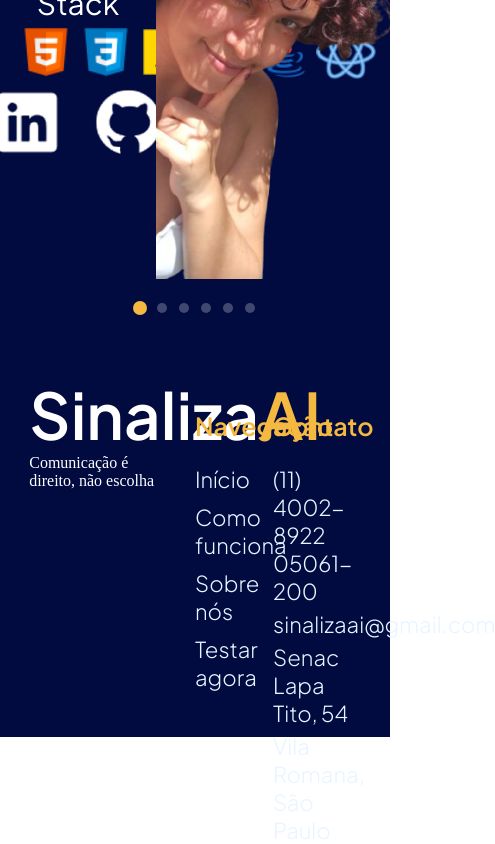
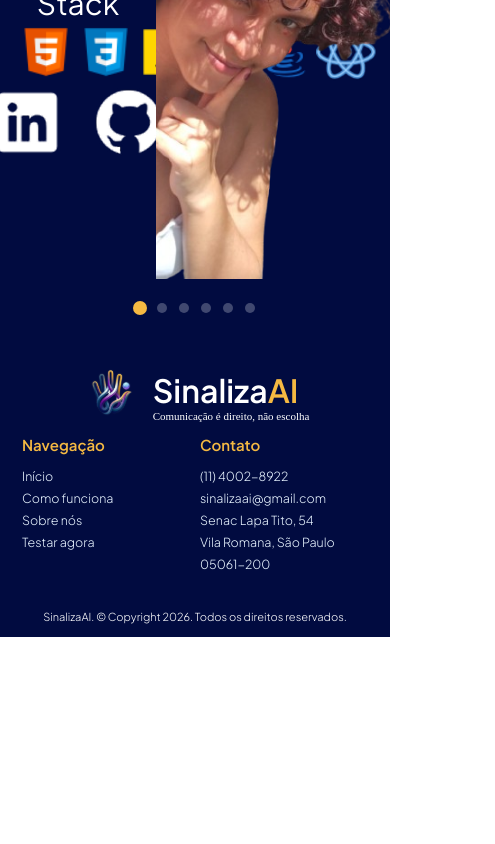
Before and after one commit to SinalizaAI/Front_end, a React (Vite) app: page /pages/Sobre_Equipe in a window 390 px wide. Shown: the part 1030-1874 px from the top of the page, 495 px wide, since content can reach past the window. After the commit the page ends 1667 px from the top, so only its background shows below. Built offline with nearby package versions, Linux system fonts and the light colour scheme; a web font is replaced by a local one.

Commit message:
Footer responsivity

```diff
--- a/src/components/Footer.jsx
+++ b/src/components/Footer.jsx
@@ -14,8 +14,10 @@ function Footer({ semRadius }) {
     <footer
       className={`${styles.footer_sec} ${semRadius ? styles.sem_radius : ""}`}
     >
+      <div className={styles.footer_main}>
         <div className={styles.logo_cont}>
-        <Link to={"/"}
+          <Link
+            to={"/"}
             className={styles.logo_container}
             onClick={() => scrollToSection("inicio")}
           >
@@ -47,12 +49,18 @@ function Footer({ semRadius }) {
           <div className={styles.cont_t}>
             <h2>Contato</h2>
             <div className={styles.cont_p}>
-            <p>(11) 4002-8922 05061-200</p>
+              <p>(11) 4002-8922</p>
               <p>sinalizaai@gmail.com</p>
               <p>Senac Lapa Tito, 54</p>
               <p>Vila Romana, São Paulo</p>
+              <p>05061-200</p>
             </div>
           </div>
+        </div>
+      </div>
+
+      <div className={styles.copyright}>
+        <p>SinalizaAI. &copy; Copyright 2026. Todos os direitos reservados.</p>
       </div>
     </footer>
   );
--- a/src/css/Footer.module.css
+++ b/src/css/Footer.module.css
@@ -3,10 +3,19 @@
 .footer_sec {
   position: relative;
   width: 100%;
-  height: 400px;
   display: flex;
+  flex-direction: column;
   background-color: var(--azul_escuro);
   border-radius: 60px 60px 0 0;
+}
+
+/* Wrapper principal */
+
+.footer_main {
+  width: 100%;
+  display: flex;
+  flex-direction: row;
+  flex: 1;
 }
 
 /* Logo */
@@ -67,7 +76,7 @@
 }
 
 .cont_a a,
-p {
+.cont_p p {
   color: var(--branco);
   font-family: var(--fonte_Jakarta);
   font-size: 22px;
@@ -83,7 +92,7 @@ p {
   cursor: pointer;
 }
 
-/*  */
+/* Logo container */
 
 .logo_container {
   width: 70%;
@@ -140,6 +149,197 @@ p {
   line-height: normal;
 }
 
+/* Copyright */
+
+.copyright {
+  width: 100%;
+  padding: 14px 0;
+  display: flex;
+  justify-content: center;
+  align-items: center;
+}
+
+.copyright p {
+  color: var(--branco_puro);
+  font-family: var(--fonte_Jakarta);
+  font-size: 16px;
+  font-weight: 300;
+  text-align: center;
+}
+
 .sem_radius {
   border-radius: 0;
 }
+
+/* Responsividade - Tablet */
+
+@media (max-width: 1070px) {
+  .footer_sec {
+    height: auto;
+    min-height: 220px;
+    padding: 24px 16px 0;
+  }
+
+  .footer_main {
+    flex-direction: row;
+    align-items: center;
+    justify-content: center;
+    gap: 12px;
+  }
+
+  /* Logo */
+
+  .logo_cont {
+    width: 40%;
+    height: auto;
+    padding-top: 0;
+    justify-content: center;
+    align-items: center;
+  }
+
+  .logo_container {
+    width: 100%;
+    height: auto;
+    flex-direction: column;
+    align-items: center;
+    gap: 8px;
+  }
+
+  .logo {
+    width: 55%;
+    height: auto;
+  }
+
+  .logo img {
+    width: 100%;
+  }
+
+  .textos {
+    height: auto;
+    align-items: center;
+  }
+
+  .textos h1 {
+    font-size: 28px;
+    text-align: center;
+  }
+
+  .textos h3 {
+    font-size: 10px;
+    text-align: center;
+    width: 90%;
+  }
+
+  /* Texts */
+
+  .texts_cont {
+    width: 60%;
+    height: auto;
+    align-items: flex-start;
+    justify-content: center;
+    gap: 8px;
+  }
+
+  .cont_t {
+    height: auto;
+    gap: 8px;
+    justify-content: flex-start;
+  }
+
+  .cont_t h2 {
+    font-size: 16px;
+    margin-bottom: 6px;
+  }
+
+  .cont_a,
+  .cont_p {
+    height: auto;
+    gap: 6px;
+  }
+
+  .cont_a a {
+    font-size: 0.82rem;
+  }
+
+  .cont_p p {
+    font-size: 0.75rem;
+  }
+
+  /* Copyright */
+
+  .copyright p {
+    font-size: 12px;
+  }
+}
+
+/* Responsividade - Mobile */
+
+@media (max-width: 600px) {
+  .footer_sec {
+    padding: 32px 20px 0;
+    gap: 24px;
+  }
+
+  .footer_main {
+    flex-direction: column;
+    align-items: center;
+  }
+
+  .logo_cont {
+    width: 100%;
+    justify-content: center;
+  }
+
+  .logo_container {
+    flex-direction: row;
+    width: auto;
+    gap: 12px;
+  }
+
+  .logo {
+    width: 60px;
+    height: auto;
+    flex-shrink: 0;
+  }
+
+  .textos {
+    align-items: flex-start;
+  }
+
+  .textos h1 {
+    font-size: 32px;
+    text-align: left;
+  }
+
+  .textos h3 {
+    font-size: 11px;
+    text-align: left;
+    width: 100%;
+  }
+
+  .texts_cont {
+    width: 100%;
+    justify-content: space-evenly;
+    align-items: flex-start;
+  }
+
+  .cont_t {
+    width: 48%;
+  }
+
+  .cont_t h2 {
+    font-size: 15px;
+  }
+
+  .cont_a a,
+  .cont_p p {
+    font-size: 0.78rem;
+  }
+
+  /* Copyright */
+
+  .copyright p {
+    font-size: 11px;
+    padding: 0 16px;
+  }
+}
```
Lines whose indentation alone changed are shown as unchanged.
